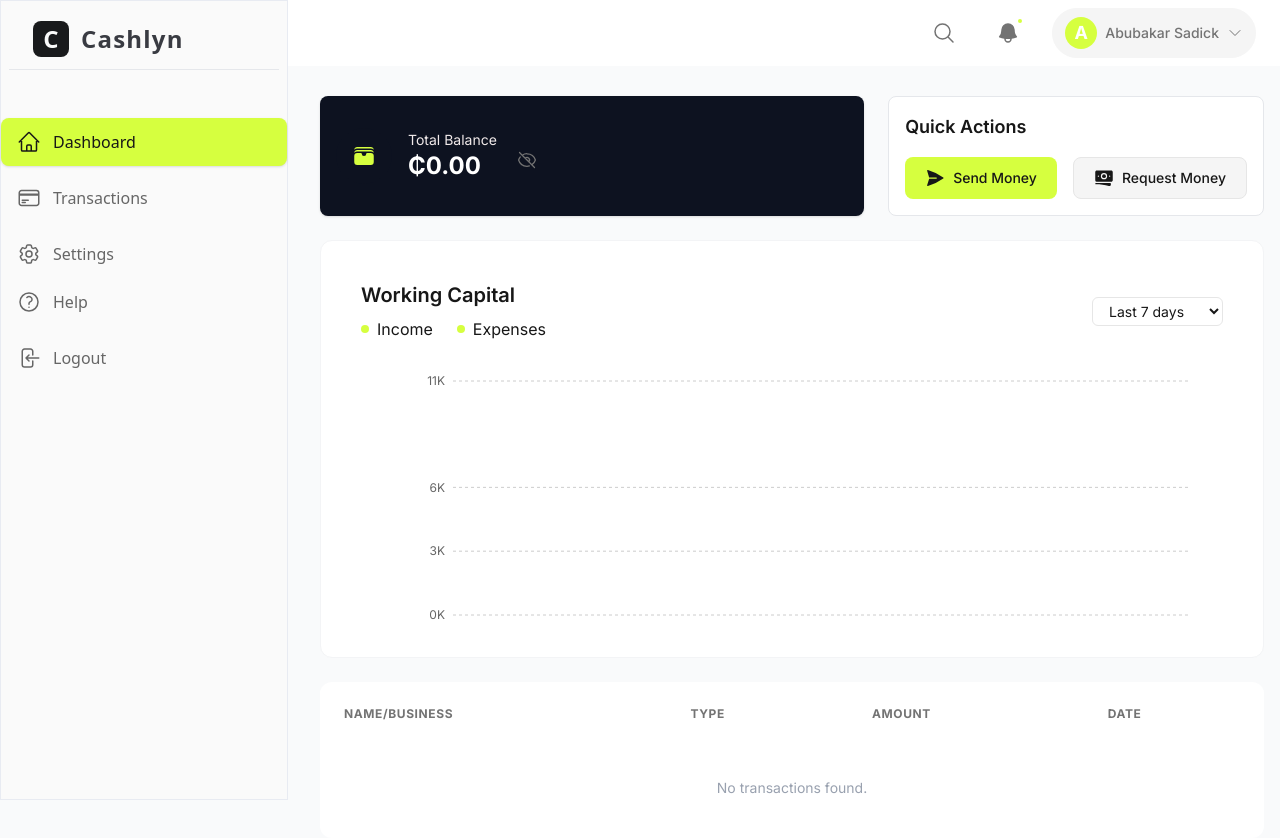
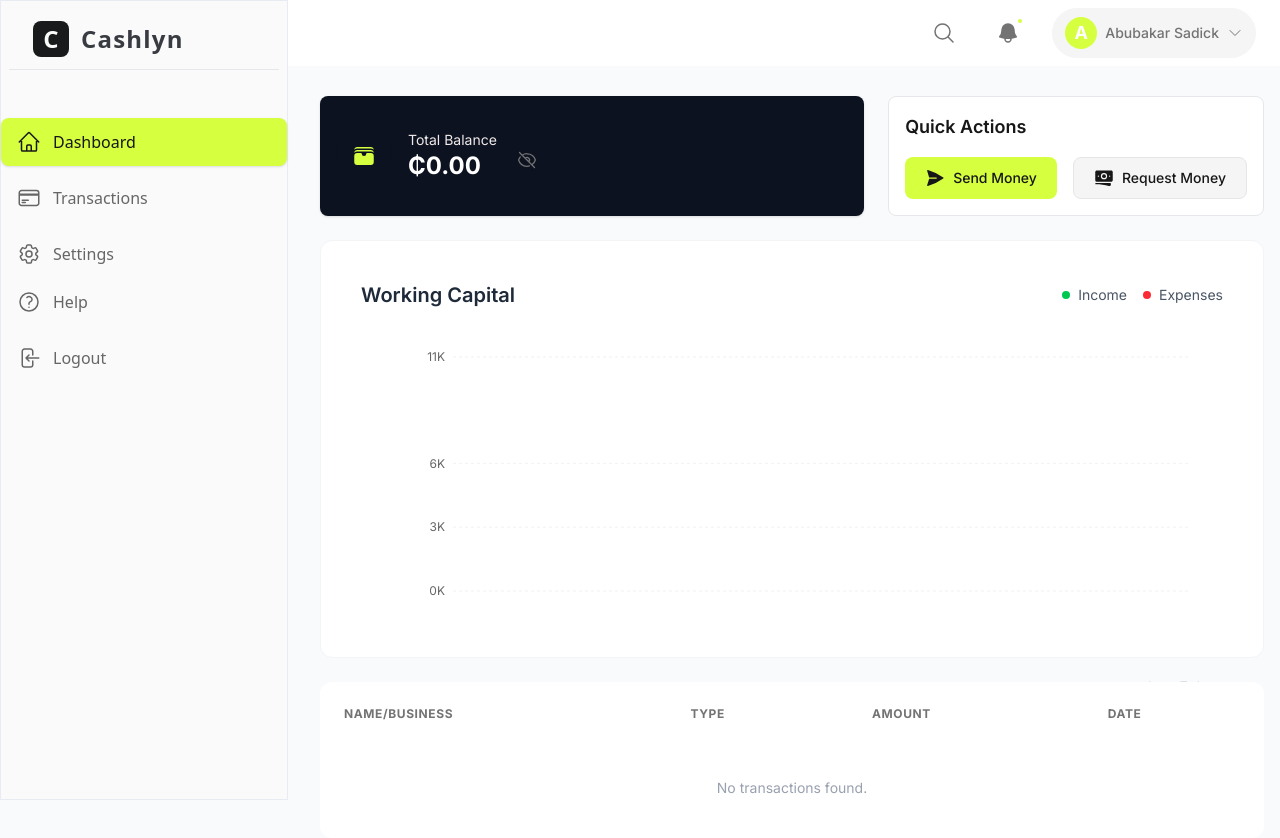
Before and after one commit to Sadiq-on-Codes/cashlyn, a Next.js app: page /dashboard in a window 1280 px wide. Shown: the top 838 px of the page. Built offline with nearby package versions, Linux system fonts and the light colour scheme.

Commit message:
chart ui cleanup

```diff
--- a/src/app/components/atoms/Button.tsx
+++ b/src/app/components/atoms/Button.tsx
@@ -8,8 +8,8 @@ export interface ButtonProps extends React.ButtonHTMLAttributes<HTMLButtonElemen
 }
 
 const colorClasses: Record<NonNullable<ButtonProps['color']>, string> = {
-  primary: 'bg-[var(--primary)] hover:bg-[var(--primary-dark)] text-[var(--primary-foreground)]',
-  secondary: 'bg-[var(--muted)] hover:bg-[var(--secondary)] text-[var(--foreground)] border border-[var(--border)]',
+  primary: 'bg-[var(--primary)] hover:bg-[var(--primary-hover)] text-[var(--primary-foreground)]',
+  secondary: 'bg-[var(--muted)] hover:bg-[var(--secondary-hover)] text-[var(--foreground)] border border-[var(--border)]',
   default: 'bg-[var(--card)] hover:bg-[var(--muted)] text-[var(--foreground)] border border-[var(--border)]',
 };
 
--- a/src/app/components/organisms/Chart.tsx
+++ b/src/app/components/organisms/Chart.tsx
@@ -10,7 +10,6 @@ import {
   Tooltip,
   ResponsiveContainer,
 } from 'recharts';
-
 
 function formatDate(dateStr: string) {
   const date = new Date(dateStr);
@@ -68,26 +67,20 @@ const Chart: React.FC = () => {
   ) : 10000;
 
   return (
-    <div className={`w-full bg-[var(--card)] rounded-xl p-2 md:p-6 ${isMobile ? 'h-80' : 'h-72 md:h-96'} pb-8`}>
-      <div className="flex flex-col md:flex-row md:items-center md:justify-between mb-4 gap-2 md:gap-0">
-        <div>
-          <div className="font-semibold text-lg md:text-xl mb-2">Working Capital</div>
-          <div className="flex gap-4 md:gap-6 items-center">
-            <span className="flex items-center gap-2 text-sm md:text-base">
-              <span className="w-2 h-2 rounded-full bg-[var(--lime)] inline-block" /> Income
-            </span>
-            <span className="flex items-center gap-2 text-sm md:text-base">
-              <span className="w-2 h-2 rounded-full bg-[var(--accent)] inline-block" /> Expenses
-            </span>
+    <div className={`w-full bg-[var(--card)] rounded-xl p-4 md:p-6 ${isMobile ? 'h-80' : 'h-72 md:h-96'}`}>
+      <div className="flex items-center justify-between mb-6">
+        <div className="font-semibold text-lg md:text-xl text-gray-800">Working Capital</div>
+        <div className="flex gap-4 items-center">
+          <div className="flex items-center gap-2 text-sm text-gray-600">
+            <span className="w-2 h-2 rounded-full bg-green-500 inline-block" /> Income
+          </div>
+          <div className="flex items-center gap-2 text-sm text-gray-600">
+            <span className="w-2 h-2 rounded-full bg-red-500 inline-block" /> Expenses
           </div>
         </div>
-        <div>
-          <select style={{ border: '1px solid var(--border)', borderRadius: 6, padding: '4px 12px', fontSize: 14 }} defaultValue="last7" disabled>
-            <option value="last7">Last 7 days</option>
-            <option value="last30">Last 30 days</option>
-          </select>
       </div>
-      </div>
+
+      <div className="flex-1 h-full">
         <ResponsiveContainer width="100%" height="100%">
           <AreaChart
             data={data}
@@ -96,7 +89,12 @@ const Chart: React.FC = () => {
               : { top: 24, right: 32, left: 32, bottom: 48 }
             }
           >
-          <XAxis dataKey="name" tick={{ fontSize: isMobile ? 10 : 12 }} axisLine={false} tickLine={false} />
+            <XAxis
+              dataKey="name"
+              tick={{ fontSize: isMobile ? 10 : 12 }}
+              axisLine={false}
+              tickLine={false}
+            />
             <YAxis
               tickFormatter={(value) => `${value / 1000}K`}
               tick={{ fontSize: isMobile ? 10 : 12 }}
@@ -104,28 +102,63 @@ const Chart: React.FC = () => {
               tickLine={false}
               domain={[0, Math.ceil(maxValue * 1.1)]}
             />
-          <CartesianGrid strokeDasharray="3 3" vertical={false} />
-          <Tooltip contentStyle={{ borderRadius: 8, border: 'none', boxShadow: '0 2px 8px #0001', fontSize: isMobile ? 12 : 14 }} formatter={(value) => `₵${value.toLocaleString()}`} />
+            <CartesianGrid strokeDasharray="3 3" vertical={false} stroke="var(--border)" strokeOpacity={0.5} />
+            <Tooltip
+              contentStyle={{
+                borderRadius: 8,
+                border: '1px solid var(--border)',
+                backgroundColor: 'var(--card)',
+                boxShadow: '0 4px 12px rgba(0, 0, 0, 0.1)',
+                fontSize: isMobile ? 12 : 14,
+                padding: '8px 12px'
+              }}
+              formatter={(value) => `₵${value.toLocaleString()}`}
+            />
             <Area
               type="monotone"
               dataKey="income"
-            stroke={typeof window !== 'undefined' ? getComputedStyle(document.documentElement).getPropertyValue('--lime').trim() : '#d6ff3f'}
-            strokeWidth={3}
+              stroke="#10b981"
+              strokeWidth={2.5}
               fill="none"
-            dot={{ r: isMobile ? 2 : 4, fill: typeof window !== 'undefined' ? getComputedStyle(document.documentElement).getPropertyValue('--lime').trim() : '#d6ff3f', stroke: '#fff', strokeWidth: 2 }}
-            activeDot={{ r: isMobile ? 3 : 6, fill: typeof window !== 'undefined' ? getComputedStyle(document.documentElement).getPropertyValue('--lime').trim() : '#d6ff3f', stroke: '#fff', strokeWidth: 2 }}
+              dot={{
+                r: isMobile ? 2 : 3,
+                fill: '#10b981',
+                stroke: 'var(--card)',
+                strokeWidth: 1.5
+              }}
+              activeDot={{
+                r: isMobile ? 3 : 4,
+                fill: '#10b981',
+                stroke: 'var(--card)',
+                strokeWidth: 1.5
+              }}
             />
             <Area
               type="monotone"
               dataKey="expenses"
-            stroke={typeof window !== 'undefined' ? getComputedStyle(document.documentElement).getPropertyValue('--accent').trim() : '#eab308'}
-            strokeWidth={3}
+              stroke="#ef4444"
+              strokeWidth={2.5}
               fill="none"
-            dot={{ r: isMobile ? 2 : 4, fill: typeof window !== 'undefined' ? getComputedStyle(document.documentElement).getPropertyValue('--accent').trim() : '#eab308', stroke: '#fff', strokeWidth: 2 }}
-            activeDot={{ r: isMobile ? 3 : 6, fill: typeof window !== 'undefined' ? getComputedStyle(document.documentElement).getPropertyValue('--accent').trim() : '#eab308', stroke: '#fff', strokeWidth: 2 }}
+              dot={{
+                r: isMobile ? 2 : 3,
+                fill: '#ef4444',
+                stroke: 'var(--card)',
+                strokeWidth: 1.5
+              }}
+              activeDot={{
+                r: isMobile ? 3 : 4,
+                fill: '#ef4444',
+                stroke: 'var(--card)',
+                strokeWidth: 1.5
+              }}
             />
           </AreaChart>
         </ResponsiveContainer>
+      </div>
+
+      <div className="flex justify-end mt-2">
+        <span className="text-sm text-gray-500">Last 7 days</span>
+      </div>
     </div>
   );
 };
--- a/src/app/globals.css
+++ b/src/app/globals.css
@@ -15,11 +15,13 @@
   --popover-foreground: #171717;
 
   --primary: #d6ff3f;
+  --primary-hover: #d4f16b;
   --primary-foreground: #171717;
   --primary-dark: #0d1220;
   --primary-dark-foreground: #ffffff;
 
   --secondary: #f5f5f5;
+  --secondary-hover: #e6e5e5;
   --secondary-foreground: #171717;
 
   --muted: #f5f5f5;
```
Lines whose indentation alone changed are shown as unchanged.
